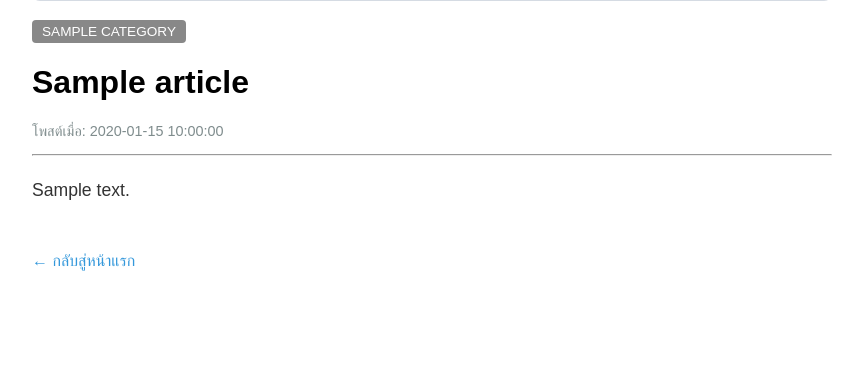
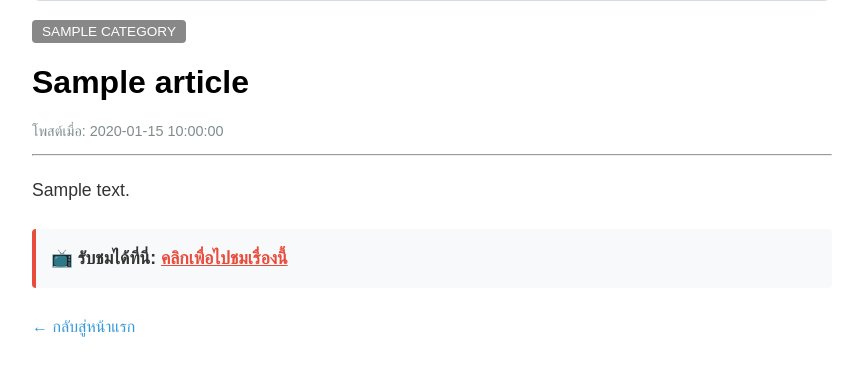
Before and after one commit to krit2551/news-app-v2, a Flask app: template templates/detail.html in a window 1280 px wide. Shown: the part 449-835 px from the top of the page, without its empty margins (208-1066 px from the left). Before the commit the page ends 720 px from the top, so only its background shows below. Run offline with Flask 3, Linux system fonts and the light colour scheme; the template is opened without the code that fills it: most values are stand-ins (such as "Sample title", 1, 10 or a date in 2020); grey boxes marked "Sample" are stand-in pictures.

Commit message:
Update detail.html

```diff
--- a/templates/detail.html
+++ b/templates/detail.html
@@ -27,7 +27,16 @@
 
         <div class="content">
             <p>{{ article.full_detail }}</p>
-        </div>
+
+            {% if article.watch_url %}
+    <div style="margin-top: 25px; padding: 15px; background-color: #f8f9fa; border-left: 4px solid #e74c3c; border-radius: 4px;">
+        <span style="font-weight: bold; color: #333;">📺 รับชมได้ที่นี่: </span>
+        <a href="{{ article.watch_url }}" target="_blank" style="color: #e74c3c; font-weight: bold; text-decoration: underline;">
+            คลิกเพื่อไปชมเรื่องนี้
+        </a>
+    </div>
+    {% endif %}
+    </div>
 
         <a href="/" class="back-btn">← กลับสู่หน้าแรก</a>
     </div>
```
